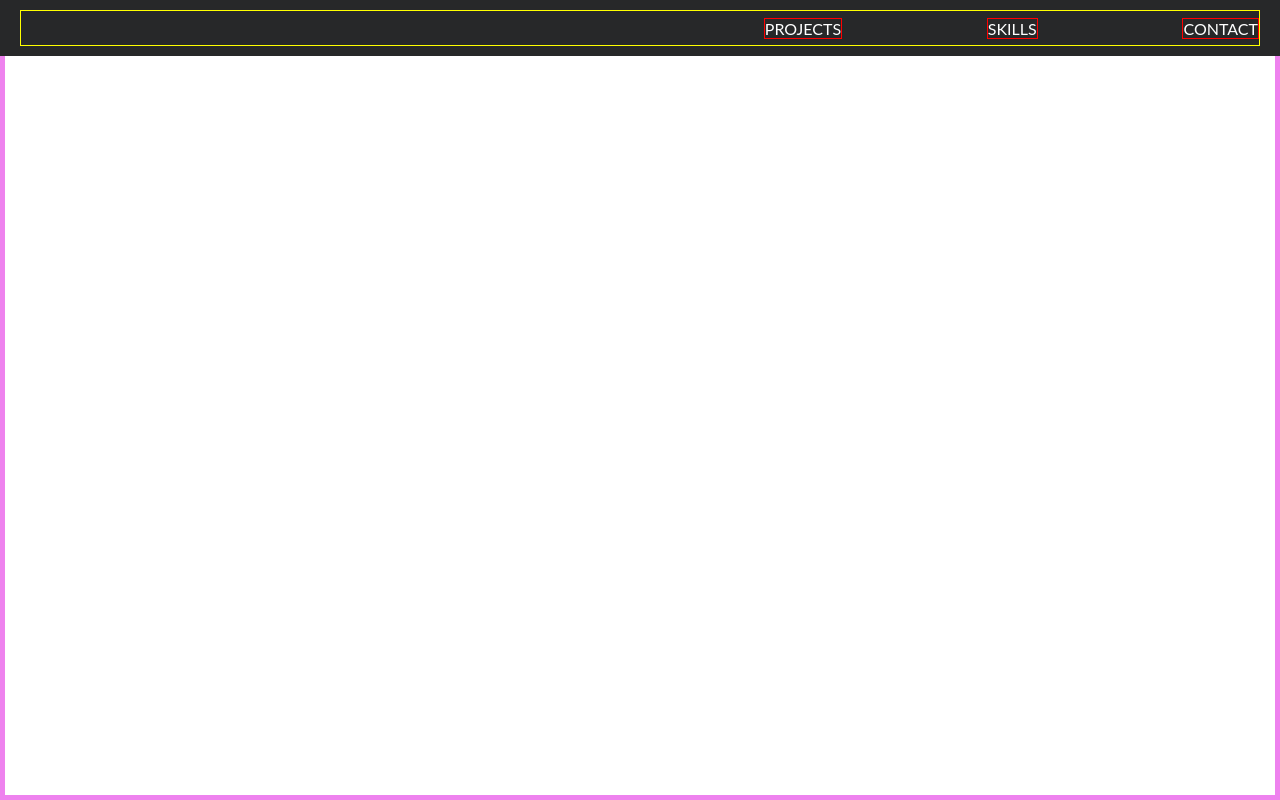
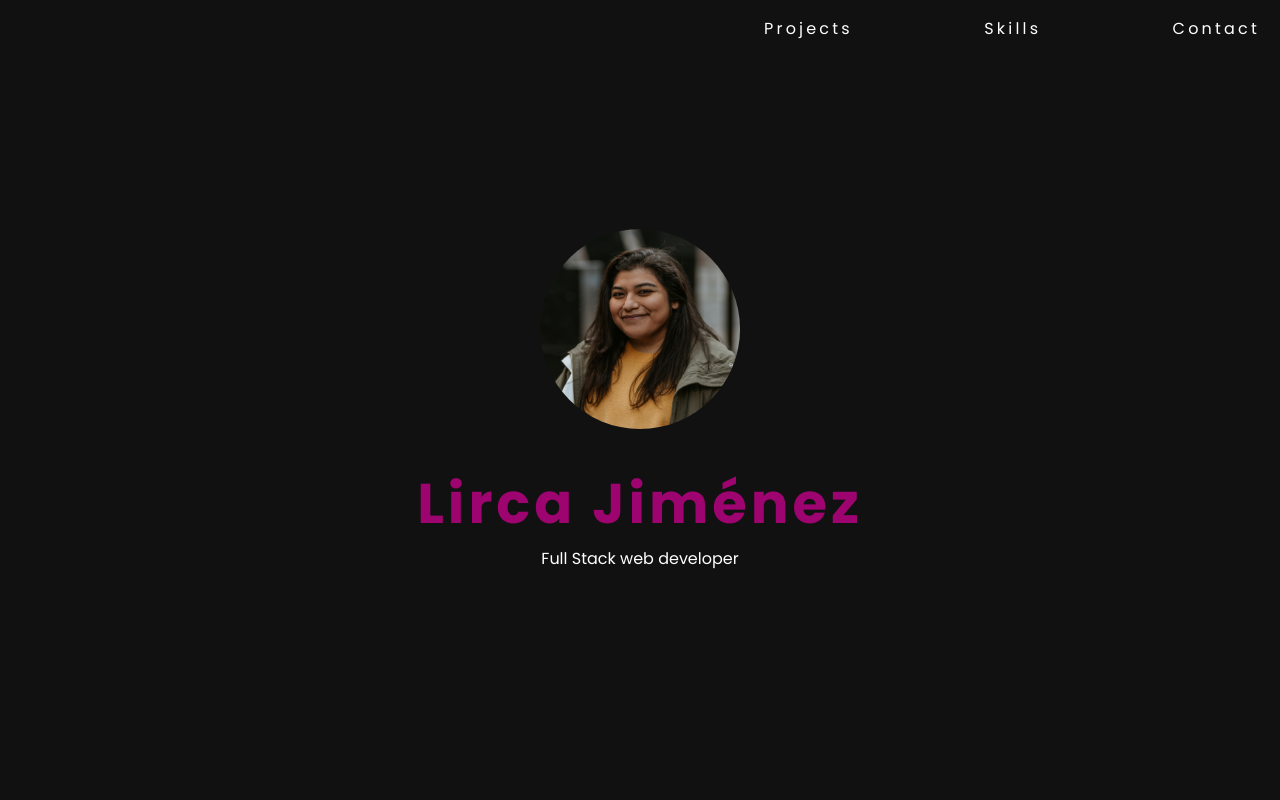
Before and after one commit to lircajimenez/portfolio, a React (Create React App) app: page / in a window 1280 px wide. Shown: the top 800 px of the page. Built offline with nearby package versions, Linux system fonts and the light colour scheme.

Commit message:
updates & hero section draft

```diff
--- a/public/index.html
+++ b/public/index.html
@@ -8,6 +8,12 @@
     <meta
       name="description"
       content="Web site created using create-react-app"
+    />
+    <link rel="preconnect" href="https://fonts.googleapis.com" />
+    <link rel="preconnect" href="https://fonts.gstatic.com" crossorigin />
+    <link
+      href="https://fonts.googleapis.com/css2?family=Poppins:ital,wght@0,100;0,200;0,300;0,400;0,500;0,600;0,700;0,800;1,100;1,200;1,300;1,400;1,500;1,600;1,700;1,800&display=swap"
+      rel="stylesheet"
     />
     <link rel="apple-touch-icon" href="%PUBLIC_URL%/logo192.png" />
     <!--
--- a/src/App.js
+++ b/src/App.js
@@ -18,7 +18,7 @@ const App = () => {
   return (
     <Router>
       <GlobalStyles />
-      <Sidebar isOpen={isOpen} toggle={toggle} />
+      {/* <Sidebar isOpen={isOpen} toggle={toggle} /> */}
       <Header toggle={toggle} />
       <Hero />
       <Projects />
--- a/src/GlobalStyles.js
+++ b/src/GlobalStyles.js
@@ -12,12 +12,13 @@ export default createGlobalStyle`
   input, button, select, option,
   h1, h2, h3, h4, h5, h6, p,
   span, strong, text {
-    font-family: 'Lato', sans-serif;
+    font-family: 'Poppins', sans-serif;
     //font-family: -apple-system, BlinkMacSystemFont, "Segoe UI", Roboto, Helvetica, Arial, sans-serif, "Apple Color Emoji", "Segoe UI Emoji", "Segoe UI Symbol";
   }
 
   html, body {
     max-width: 100vw;
+    color: white;
   }
 
   html, body, div, span, applet, object, iframe,
--- a/src/components/layout/Header.js
+++ b/src/components/layout/Header.js
@@ -1,6 +1,5 @@
 import React from "react";
 import styled from "styled-components";
-// import { NavLink } from "react-router-dom";
 import { Link } from "react-scroll";
 import { FiMenu } from "react-icons/fi";
 
@@ -20,14 +19,14 @@ const Header = ({ toggle }) => {
             spy={true}
             exact="true"
           >
-            PROJECTS
+            Projects
           </ScrollLink>
           {/* </NavItem> */}
           {/* <NavItem> */}
-          <ScrollLink to="skills">SKILLS</ScrollLink>
+          <ScrollLink to="skills">Skills</ScrollLink>
           {/* </NavItem> */}
           {/* <NavItem> */}
-          <ScrollLink to="contact">CONTACT</ScrollLink>
+          <ScrollLink to="contact">Contact</ScrollLink>
           {/* </NavItem> */}
         </NavMenu>
       </Nav>
@@ -40,7 +39,7 @@ const Wrapper = styled.header`
   height: 7vh;
   /* height: 80px; */
   padding: 10px 20px;
-  background: #272829;
+  background: transparent;
   position: fixed;
   display: flex;
   z-index: 20;
@@ -55,7 +54,7 @@ const Nav = styled.nav`
   justify-content: flex-end;
   width: 100%;
   z-index: 1;
-  border: 1px solid yellow;
+  /* border: 1px solid yellow; */
 
   /* ul {
     width: 50%;
@@ -81,8 +80,8 @@ const NavMenu = styled.ul`
   display: flex;
   justify-content: space-between;
   align-items: center;
+  letter-spacing: 0.2rem;
   /* border: 1px solid yellow; */
-  color: #ffffff;
 
   @media screen and (max-width: 768px) {
     display: none;
@@ -96,9 +95,8 @@ const NavMenu = styled.ul`
 const ScrollLink = styled(Link)`
   display: flex;
   align-items: center;
-  color: #ffffff;
   text-decoration: none;
-  border: 1px solid red;
+  /* border: 1px solid red; */
   cursor: pointer;
 
   &:active {
--- a/src/components/sections/Hero.js
+++ b/src/components/sections/Hero.js
@@ -1,18 +1,43 @@
 import React from "react";
 import styled from "styled-components";
+import avatar from "../../assets/pics/avatar.png";
 
 const Hero = () => {
   return (
-    <Container>
-      <p>HERO</p>
-    </Container>
+    <Wrapper>
+      <Container>
+        <img src={avatar} alt="Lirca Jiménez picture" />
+        <h1>Lirca Jiménez</h1>
+        <p>Full Stack web developer</p>
+      </Container>
+    </Wrapper>
   );
 };
 
-const Container = styled.div`
+const Wrapper = styled.div`
   height: 100vh;
   display: flex;
-  border: 5px violet solid;
+  justify-content: center;
+  align-items: center;
+  background: #111111;
+`;
+const Container = styled.div`
+  display: flex;
+  justify-content: center;
+  align-items: center;
+  flex-direction: column;
+  img {
+    width: 200px;
+    height: 200px;
+    border-radius: 50%;
+    margin-bottom: 2em;
+  }
+  h1 {
+    font-size: 3.5rem;
+    font-weight: 700;
+    letter-spacing: 0.25rem;
+    color: #9d046f;
+  }
 `;
 
 export default Hero;
--- a/src/components/sections/Projects.js
+++ b/src/components/sections/Projects.js
@@ -4,7 +4,7 @@ import styled from "styled-components";
 const Projects = () => {
   return (
     <Wrapper id={"projects"}>
-      <p>PROJECTS</p>
+      <h1>PROJECTS</h1>
     </Wrapper>
   );
 };
@@ -12,6 +12,8 @@ const Projects = () => {
 const Wrapper = styled.div`
   height: 100vh;
   display: flex;
+  background: #1f2020;
+  color: white;
   border: 5px green solid;
 `;
 
--- a/src/components/sections/Skills.js
+++ b/src/components/sections/Skills.js
@@ -3,13 +3,13 @@ import styled from "styled-components";
 
 const Skills = () => {
   return (
-    <Wrapper id={"skills"}>
+    <Container id={"skills"}>
       <p>SKILLS</p>
-    </Wrapper>
+    </Container>
   );
 };
 
-const Wrapper = styled.div`
+const Container = styled.div`
   height: 100vh;
   display: flex;
   border: 5px yellow solid;
```
Also changed, not shown: src/assets/pics/avatar.png (added).
